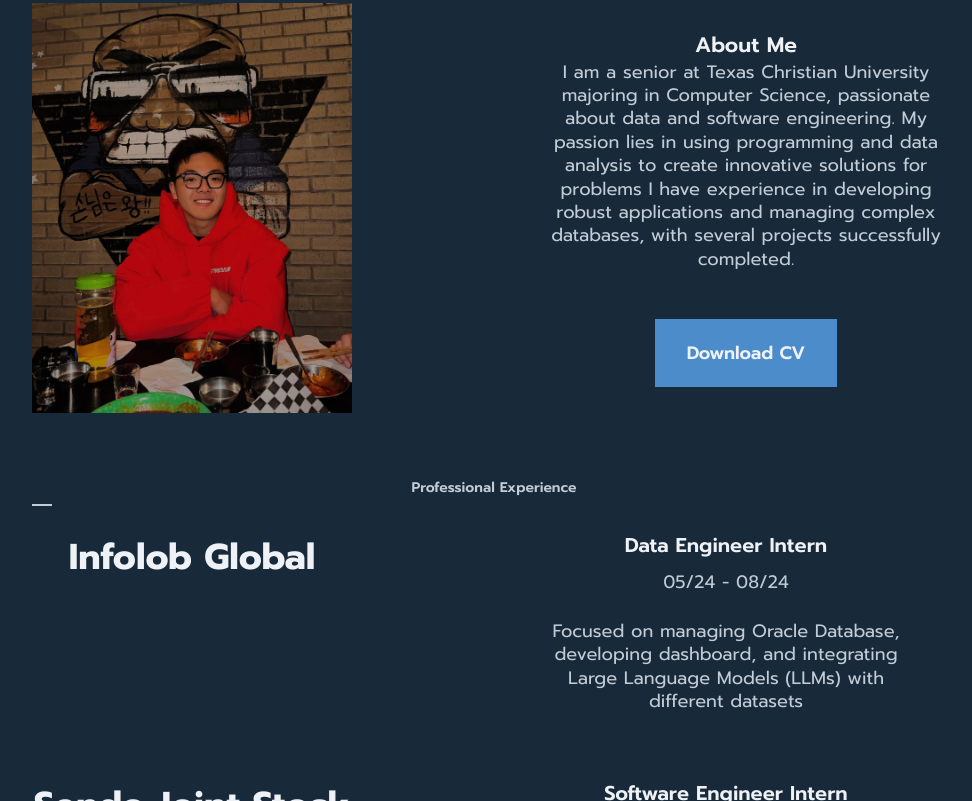
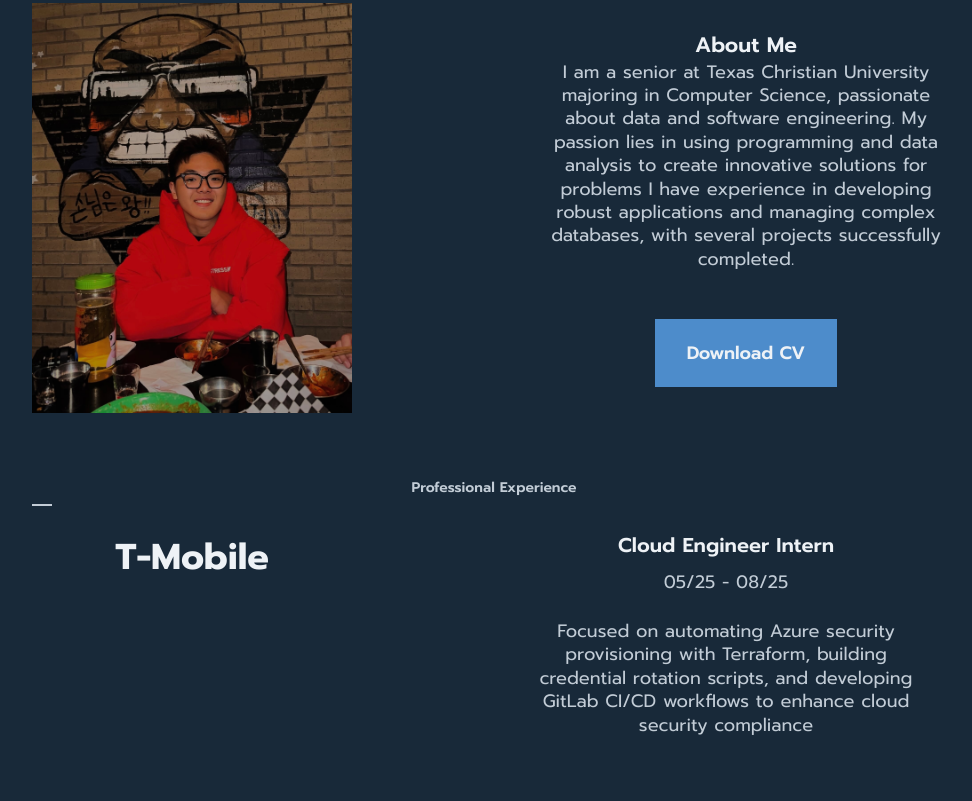
Before and after one commit to dangnguyen22/personal-portfolio, a plain HTML site: page index.html in a window 1280 px wide. Shown: the part 1999-2800 px from the top of the page, without its empty margins (146-1118 px from the left). Drawn offline with nearby package versions, Linux system fonts and the light colour scheme.

Commit message:
add experience and resume

```diff
--- a/index.html
+++ b/index.html
@@ -119,6 +119,15 @@
                     <h3 class="info__title">Professional Experience</h3>
 
                     <div class="experience__content grid">
+                        <div class="experience__data grid">
+                            <h2 class="experience__company">T-Mobile</h2>
+
+                            <div>
+                                <h3 class="experience__profession">Cloud Engineer Intern</h3>
+                                <span class="experience__date">05/25 - 08/25</span>
+                                <p class="experience__description">Focused on automating Azure security provisioning with Terraform, building credential rotation scripts, and developing GitLab CI/CD workflows to enhance cloud security compliance</p>
+                            </div>
+                        </div>
                         <div class="experience__data grid">
                             <h2 class="experience__company">Infolob Global</h2>
 
```
Also changed, not shown: 1 other file.
